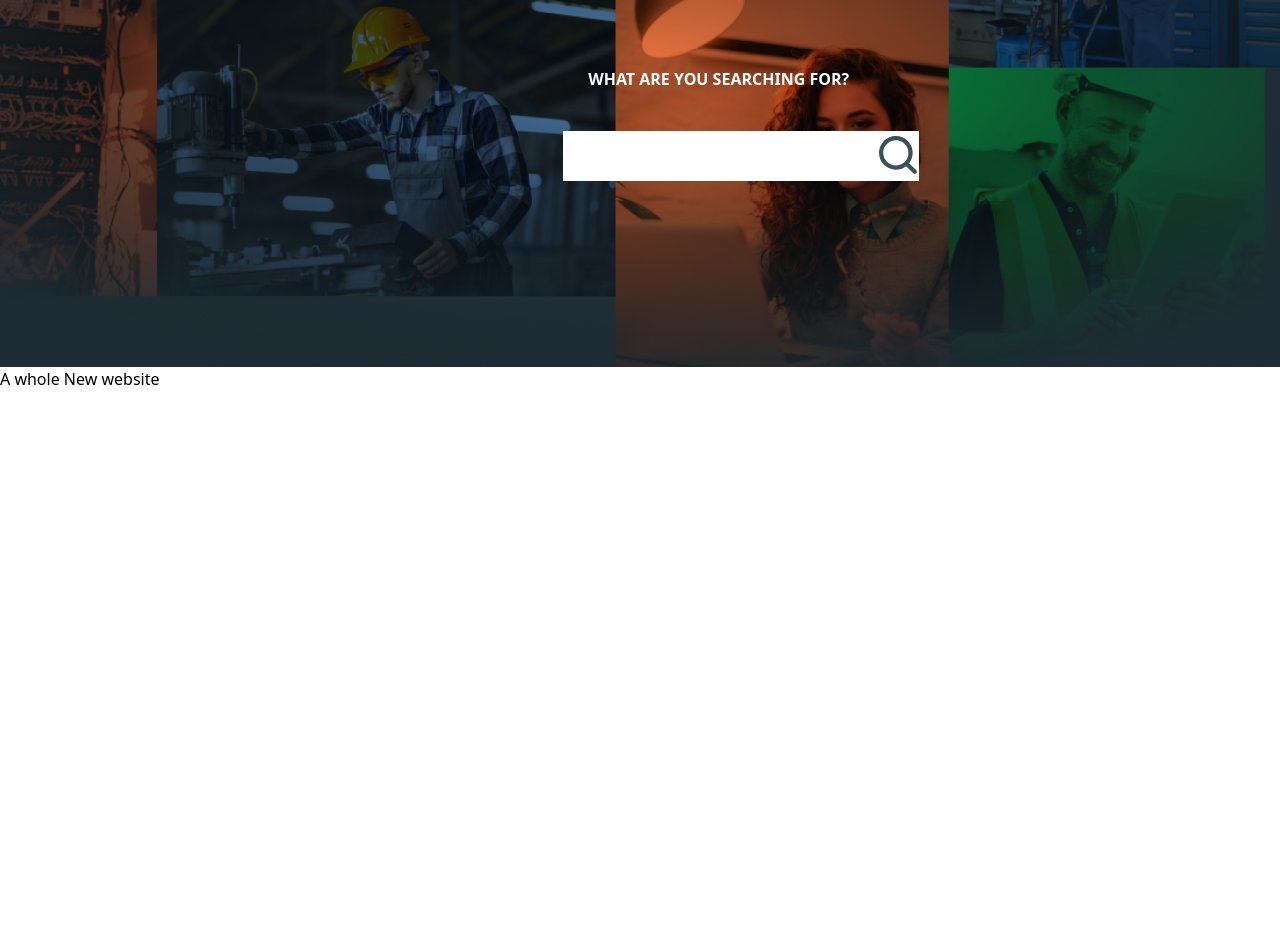
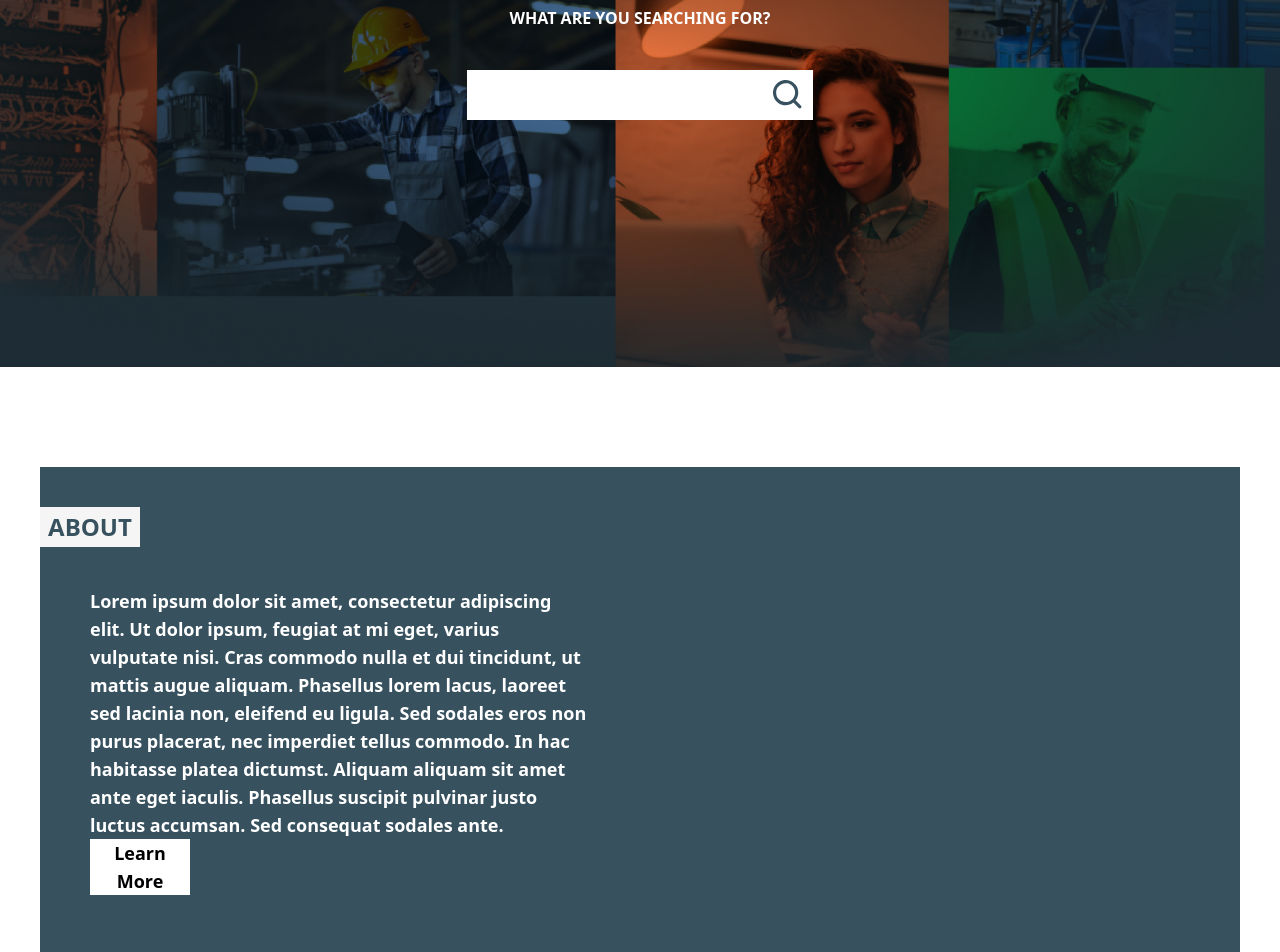
Before and after one commit to robertopne123/charmedrecruitment, a Next.js app: page / in a window 1280 px wide. Shown: the part 320-1272 px from the top of the page. Before the commit the page ends 800 px from the top, so only its background shows below. Built offline with nearby package versions, Linux system fonts and the light colour scheme.

Commit message:
INDEX COMING ALONG

```diff
--- a/components/header.js
+++ b/components/header.js
@@ -18,8 +18,8 @@ export const Header = () => {
           </div>
         </div>
         <div className="hidden lg:block w-[100%]">
-          <div className=" flex flex-coloumn pt-[30px] w-[100%]">
-            <div className="flex flex-coloumn justify-around  pl-[20px] w-[65%]">
+          <div className=" flex flex-row pt-[30px] w-[100%]">
+            <div className="flex flex-row justify-around  pl-[20px] w-[65%]">
               <h2 className="text-secondary   font-bold w-[80px]">HOME</h2>
               <h2 className="text-primary  font-bold w-[126px]">JOB SEARCH</h2>
               <h2 className="text-primary  font-bold w-[110px]">ABOUT US</h2>
@@ -140,8 +140,8 @@ export const Header = () => {
               <path
                 d="M50.3327 51.8334L3.66602 3.16675M50.3327 3.16675L3.66602 51.8334"
                 stroke="black"
-                stroke-width="6"
-                stroke-linecap="round"
+                strokeWidth="6"
+                strokeLinecap="round"
                 fill="none"
                 className="fill-white"
               />
--- a/pages/index.js
+++ b/pages/index.js
@@ -9,7 +9,7 @@ import { Header } from "../components/header";
 
 export default function Home() {
   return (
-    <div className="">
+    <div className="w-full">
       <Head>
         <title>Charmed Recruitment</title>
         <meta
@@ -35,21 +35,22 @@ export default function Home() {
         </div>
         <div
           className="
-         absolute top-[50%] left-[44%]"
+         absolute top-0 left-0 w-full h-[600px] flex flex-col justify-center "
         >
-          <h1 className="text-white font-semibold mb-[40px] mx-[25px]">
+          <div className="max-w-[500px] mx-auto">
+            <h1 className="text-white font-semibold mb-[40px]  text-center">
               WHAT ARE YOU SEARCHING FOR?
             </h1>
-          <div className="flex flex-row">
+            <div className="flex flex-row ">
               <input
-              className="border-b-0   text-xl -black h-[50px] appearance-none mb-2 w-full pl-4 px-1"
+                className="border-b-0  text-xl -black h-[50px] max-w-[400px] appearance-none mb-2    "
                 type="text"
               />
-            <div className="bg-white h-[50px] py-[5px]">
+              <div className="bg-white h-[50px]  p-[10px] ">
                 {" "}
                 <svg
-                width="40"
-                height="40"
+                  width="30"
+                  height="30"
                   viewBox="0 0 19 19"
                   fill="none"
                   xmlns="http://www.w3.org/2000/svg"
@@ -63,10 +64,35 @@ export default function Home() {
             </div>
           </div>
         </div>
-      <h1> A whole New website</h1>
-      {/* <RNavbar />
+      </div>
 
-      <Footer /> */}
+      <div className="bg-primary h-[500px] max-w-[1200px]  mx-auto mt-[100px] mb-[200px] grid grid-cols-2">
+        <div>
+          <div className="bg-[#f5f5f5] w-[100px] flex flex-col justify-center h-[40px] mt-[40px]">
+            <h3 className="text-primary font-bold mx-auto text-center text-2xl">
+              ABOUT
+            </h3>
+          </div>
+          <div className="mt-[40px] max-w-[500px] mx-auto font-semibold text-lg">
+            <p className="text-white ">
+              Lorem ipsum dolor sit amet, consectetur adipiscing elit. Ut dolor
+              ipsum, feugiat at mi eget, varius vulputate nisi. Cras commodo
+              nulla et dui tincidunt, ut mattis augue aliquam. Phasellus lorem
+              lacus, laoreet sed lacinia non, eleifend eu ligula. Sed sodales
+              eros non purus placerat, nec imperdiet tellus commodo. In hac
+              habitasse platea dictumst. Aliquam aliquam sit amet ante eget
+              iaculis. Phasellus suscipit pulvinar justo luctus accumsan. Sed
+              consequat sodales ante.
+            </p>
+            <div className="bg-white w-[100px]">
+              <h3 className="text-center">Learn More</h3>
+            </div>
+          </div>
+        </div>
+        <div></div>
+      </div>
+
+      {/* <Footer />  */}
     </div>
   );
 }
```
Also changed, not shown: index.js (deleted, +0 -67 lines). Lines whose indentation alone changed are shown as unchanged.
